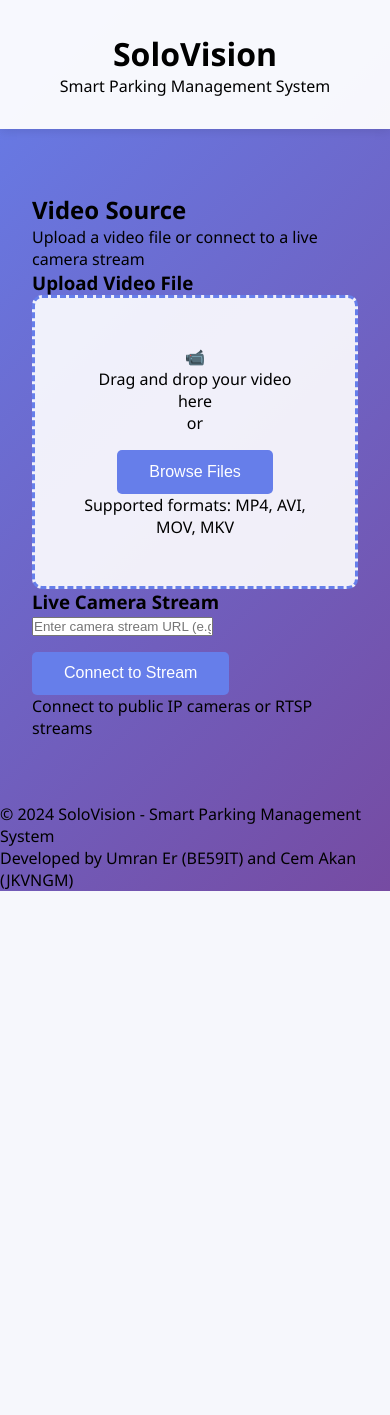
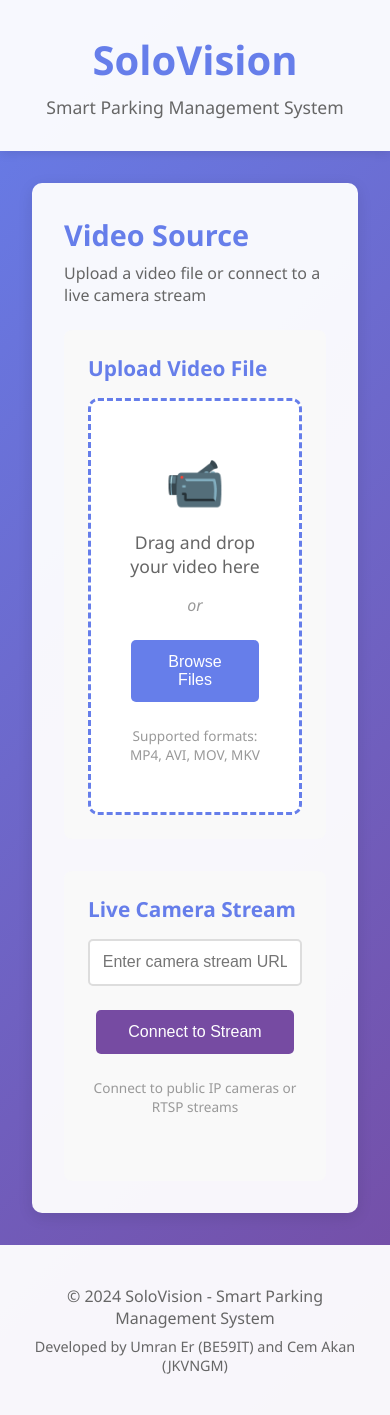
Before and after one commit to Corvin-Negyed/parking-slot-detection, a Flask app: page / in a window 390 px wide. Before the commit the page ends 891 px from the top, so only its background shows below. Run offline with Flask 3, Linux system fonts and the light colour scheme.

Commit message:
Update CSS with modern styling and responsive design

```diff
--- a/static/style.css
+++ b/static/style.css
@@ -1,3 +1,4 @@
+/* Global Styles */
 * {
     margin: 0;
     padding: 0;
@@ -8,8 +9,10 @@ body {
     font-family: 'Segoe UI', Tahoma, Geneva, Verdana, sans-serif;
     background: linear-gradient(135deg, #667eea 0%, #764ba2 100%);
     min-height: 100vh;
+    color: #333;
 }
 
+/* Header */
 header {
     background: rgba(255, 255, 255, 0.95);
     padding: 2rem;
@@ -17,39 +20,405 @@ header {
     box-shadow: 0 2px 10px rgba(0, 0, 0, 0.1);
 }
 
-.container {
-    max-width: 1200px;
-    margin: 2rem auto;
-    padding: 2rem;
+.header-content h1 {
+    font-size: 2.5rem;
+    color: #667eea;
+    margin-bottom: 0.5rem;
 }
 
+.subtitle {
+    color: #666;
+    font-size: 1.1rem;
+}
+
+/* Container */
+.container {
+    max-width: 1400px;
+    margin: 2rem auto;
+    padding: 0 2rem;
+}
+
+/* Section Styles */
+section {
+    background: rgba(255, 255, 255, 0.95);
+    border-radius: 10px;
+    padding: 2rem;
+    margin-bottom: 2rem;
+    box-shadow: 0 4px 15px rgba(0, 0, 0, 0.1);
+}
+
+.section-header {
+    display: flex;
+    justify-content: space-between;
+    align-items: center;
+    margin-bottom: 1.5rem;
+    flex-wrap: wrap;
+}
+
+.section-header h2 {
+    color: #667eea;
+    font-size: 1.8rem;
+}
+
+.section-header p {
+    color: #666;
+    width: 100%;
+    margin-top: 0.5rem;
+}
+
+/* Upload Section */
+.upload-options {
+    display: grid;
+    grid-template-columns: repeat(auto-fit, minmax(400px, 1fr));
+    gap: 2rem;
+}
+
+.upload-box {
+    background: #f9f9f9;
+    border-radius: 8px;
+    padding: 1.5rem;
+}
+
+.upload-box h3 {
+    color: #667eea;
+    margin-bottom: 1rem;
+    font-size: 1.3rem;
+}
+
+/* Drop Zone */
 .drop-zone {
     border: 3px dashed #667eea;
     border-radius: 10px;
-    padding: 3rem;
+    padding: 3rem 2rem;
     text-align: center;
-    background: rgba(255, 255, 255, 0.9);
+    background: white;
     cursor: pointer;
     transition: all 0.3s ease;
 }
 
 .drop-zone:hover {
-    background: rgba(255, 255, 255, 1);
+    background: #f0f0ff;
+    border-color: #764ba2;
+    transform: translateY(-2px);
+}
+
+.drop-zone.dragover {
+    background: #e0e0ff;
     border-color: #764ba2;
 }
 
-button {
-    background: #667eea;
-    color: white;
+.drop-icon {
+    font-size: 3rem;
+    margin-bottom: 1rem;
+}
+
+.drop-text {
+    color: #666;
+    margin: 0.5rem 0;
+    font-size: 1.1rem;
+}
+
+.drop-text-or {
+    color: #999;
+    margin: 1rem 0;
+    font-style: italic;
+}
+
+.file-info {
+    color: #999;
+    font-size: 0.85rem;
+    margin-top: 1rem;
+}
+
+/* Buttons */
+.btn {
     border: none;
     padding: 0.8rem 2rem;
     border-radius: 5px;
     cursor: pointer;
     font-size: 1rem;
-    margin-top: 1rem;
-    transition: background 0.3s ease;
+    font-weight: 500;
+    transition: all 0.3s ease;
+    margin: 0.5rem;
 }
 
-button:hover {
+.btn-primary {
+    background: #667eea;
+    color: white;
+}
+
+.btn-primary:hover {
+    background: #5568d3;
+    transform: translateY(-2px);
+    box-shadow: 0 4px 8px rgba(102, 126, 234, 0.3);
+}
+
+.btn-secondary {
     background: #764ba2;
+    color: white;
 }
+
+.btn-secondary:hover {
+    background: #63408a;
+    transform: translateY(-2px);
+    box-shadow: 0 4px 8px rgba(118, 75, 162, 0.3);
+}
+
+.btn-danger {
+    background: #dc3545;
+    color: white;
+}
+
+.btn-danger:hover {
+    background: #c82333;
+}
+
+.btn-small {
+    padding: 0.5rem 1rem;
+    font-size: 0.9rem;
+}
+
+/* Input Fields */
+.input-field {
+    width: 100%;
+    padding: 0.8rem;
+    border: 2px solid #ddd;
+    border-radius: 5px;
+    font-size: 1rem;
+    margin-bottom: 1rem;
+    transition: border-color 0.3s ease;
+}
+
+.input-field:focus {
+    outline: none;
+    border-color: #667eea;
+}
+
+.camera-input {
+    text-align: center;
+}
+
+/* Progress Bar */
+.upload-progress {
+    margin-top: 1rem;
+}
+
+.progress-bar {
+    width: 100%;
+    height: 25px;
+    background: #e0e0e0;
+    border-radius: 12px;
+    overflow: hidden;
+    margin-bottom: 0.5rem;
+}
+
+.progress-fill {
+    height: 100%;
+    background: linear-gradient(90deg, #667eea 0%, #764ba2 100%);
+    transition: width 0.3s ease;
+    width: 0%;
+}
+
+#progressText {
+    text-align: center;
+    color: #666;
+}
+
+/* Status Messages */
+.status-message {
+    margin-top: 1rem;
+    padding: 0.8rem;
+    border-radius: 5px;
+    text-align: center;
+    font-weight: 500;
+}
+
+.status-message.success {
+    background: #d4edda;
+    color: #155724;
+}
+
+.status-message.error {
+    background: #f8d7da;
+    color: #721c24;
+}
+
+/* Video Section */
+.video-container {
+    width: 100%;
+    background: #000;
+    border-radius: 8px;
+    overflow: hidden;
+    margin-bottom: 2rem;
+}
+
+.video-feed {
+    width: 100%;
+    height: auto;
+    display: block;
+}
+
+/* Statistics Panel */
+.stats-panel {
+    display: grid;
+    grid-template-columns: repeat(auto-fit, minmax(200px, 1fr));
+    gap: 1.5rem;
+    margin-bottom: 2rem;
+}
+
+.stat-card {
+    background: linear-gradient(135deg, #667eea 0%, #764ba2 100%);
+    color: white;
+    padding: 1.5rem;
+    border-radius: 8px;
+    text-align: center;
+    box-shadow: 0 4px 8px rgba(0, 0, 0, 0.1);
+    transition: transform 0.3s ease;
+}
+
+.stat-card:hover {
+    transform: translateY(-5px);
+}
+
+.stat-card.occupied {
+    background: linear-gradient(135deg, #dc3545 0%, #c82333 100%);
+}
+
+.stat-card.available {
+    background: linear-gradient(135deg, #28a745 0%, #218838 100%);
+}
+
+.stat-label {
+    font-size: 0.9rem;
+    opacity: 0.9;
+    margin-bottom: 0.5rem;
+    text-transform: uppercase;
+    letter-spacing: 1px;
+}
+
+.stat-value {
+    font-size: 2.5rem;
+    font-weight: bold;
+}
+
+/* Legend */
+.legend {
+    display: flex;
+    justify-content: center;
+    gap: 2rem;
+    padding: 1rem;
+    background: #f9f9f9;
+    border-radius: 8px;
+}
+
+.legend-item {
+    display: flex;
+    align-items: center;
+    gap: 0.5rem;
+}
+
+.legend-color {
+    width: 30px;
+    height: 30px;
+    border-radius: 4px;
+}
+
+.occupied-color {
+    background: #dc3545;
+}
+
+.available-color {
+    background: #28a745;
+}
+
+/* History Section */
+.history-container {
+    overflow-x: auto;
+}
+
+.storage-info {
+    background: #e7f3ff;
+    color: #004085;
+    padding: 0.8rem;
+    border-radius: 5px;
+    margin-bottom: 1rem;
+    text-align: center;
+}
+
+.history-table {
+    width: 100%;
+    border-collapse: collapse;
+}
+
+.history-table thead {
+    background: #667eea;
+    color: white;
+}
+
+.history-table th,
+.history-table td {
+    padding: 1rem;
+    text-align: left;
+    border-bottom: 1px solid #ddd;
+}
+
+.history-table tbody tr:hover {
+    background: #f9f9f9;
+}
+
+.no-data {
+    text-align: center;
+    color: #999;
+    padding: 2rem !important;
+}
+
+/* Footer */
+footer {
+    background: rgba(255, 255, 255, 0.95);
+    padding: 2rem;
+    text-align: center;
+    margin-top: 2rem;
+}
+
+.footer-content p {
+    color: #666;
+    margin: 0.5rem 0;
+}
+
+.developers {
+    font-size: 0.9rem;
+    color: #999;
+}
+
+/* Controls */
+.controls {
+    display: flex;
+    gap: 1rem;
+    align-items: center;
+}
+
+/* Responsive Design */
+@media (max-width: 768px) {
+    .upload-options {
+        grid-template-columns: 1fr;
+    }
+
+    .stats-panel {
+        grid-template-columns: 1fr;
+    }
+
+    .section-header {
+        flex-direction: column;
+        align-items: flex-start;
+    }
+
+    .controls {
+        width: 100%;
+        margin-top: 1rem;
+    }
+
+    .legend {
+        flex-direction: column;
+        gap: 1rem;
+    }
+}
```
